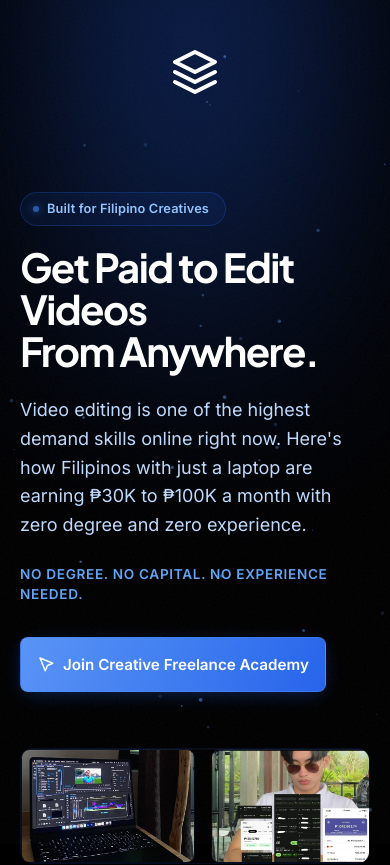
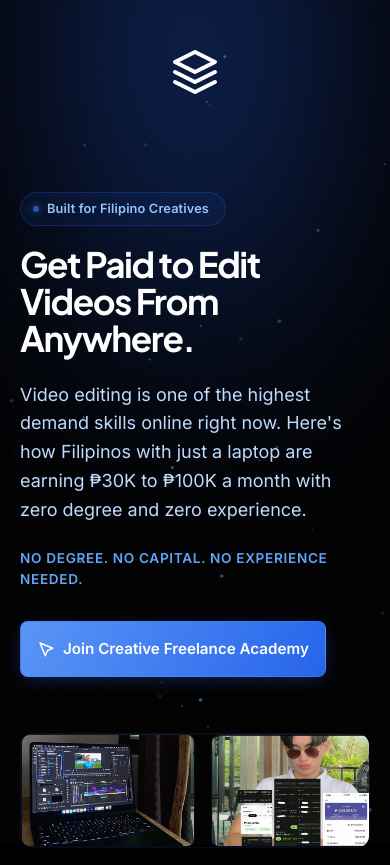
Before and after one commit to ongking-27/Ralph-Creatives, a React (Vite) app: page / in a window 390 px wide. Shown: the top 865 px of the page. Built offline with nearby package versions, Linux system fonts and the light colour scheme.

Commit message:
Fix hero title wrapping to exactly two lines on mobile

```diff
--- a/src/App.tsx
+++ b/src/App.tsx
@@ -145,7 +145,7 @@
               </div>
 
               <h1 className="title">
-                Get Paid to Edit Videos<br/>From Anywhere.
+                Get Paid to Edit<br/>Videos From Anywhere.
               </h1>
 
               <div className="hero-meta">
--- a/src/index.css
+++ b/src/index.css
@@ -803,7 +803,7 @@
   }
 
   .title {
-    font-size: 2.5rem;
+    font-size: clamp(2rem, 9vw, 2.5rem);
   }
 
   .section-title, .bottom-cta h2 {
```
